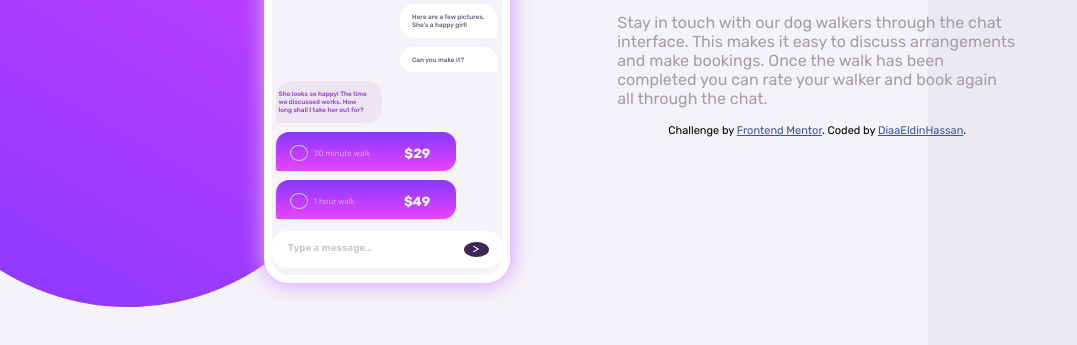
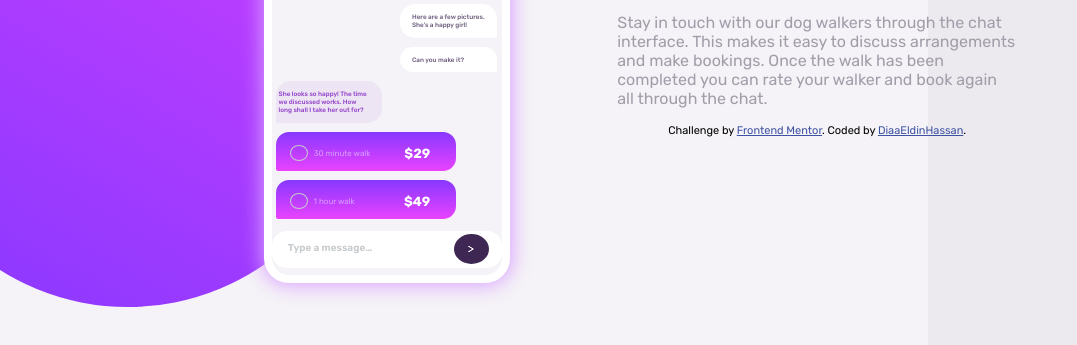
Before and after one commit to DiaaEldinHassan/ChatApp, a plain HTML site: page index.html in a window 1280 px wide. Shown: the part 365-710 px from the top of the page, without its empty margins (0-1077 px from the left). Drawn offline with Linux system fonts and the light colour scheme.

Commit message:
Absolute

```diff
--- a/css/style.css
+++ b/css/style.css
@@ -377,8 +377,8 @@ font-size: .4rem;
     border-radius: 100%;
     border: 0;
     color: white;
-    height: 15px;
-    width: 25px;
+    height: 30px;
+    width: 35px;
     position: absolute;
     margin-right: 1%;
     display: flex;
```
